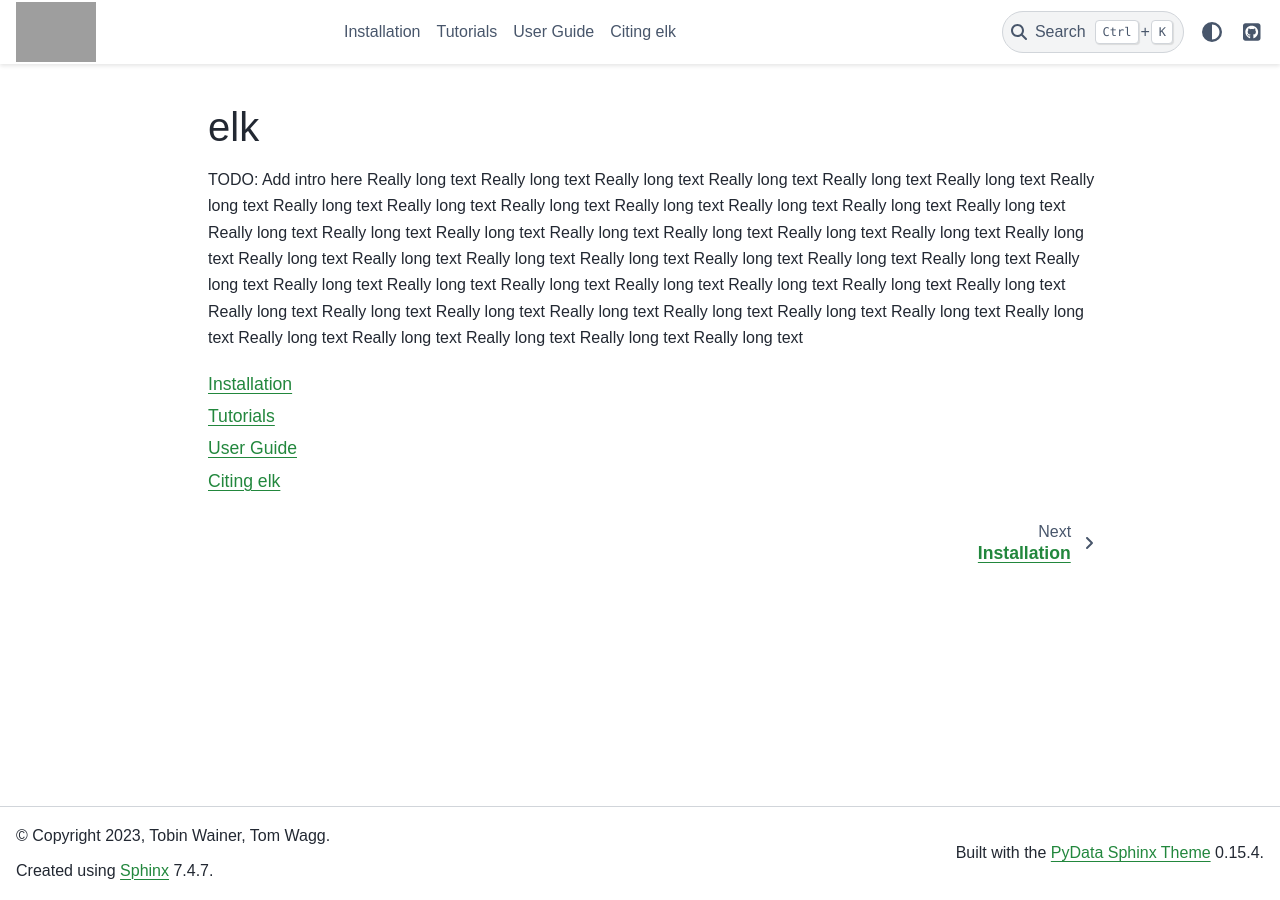
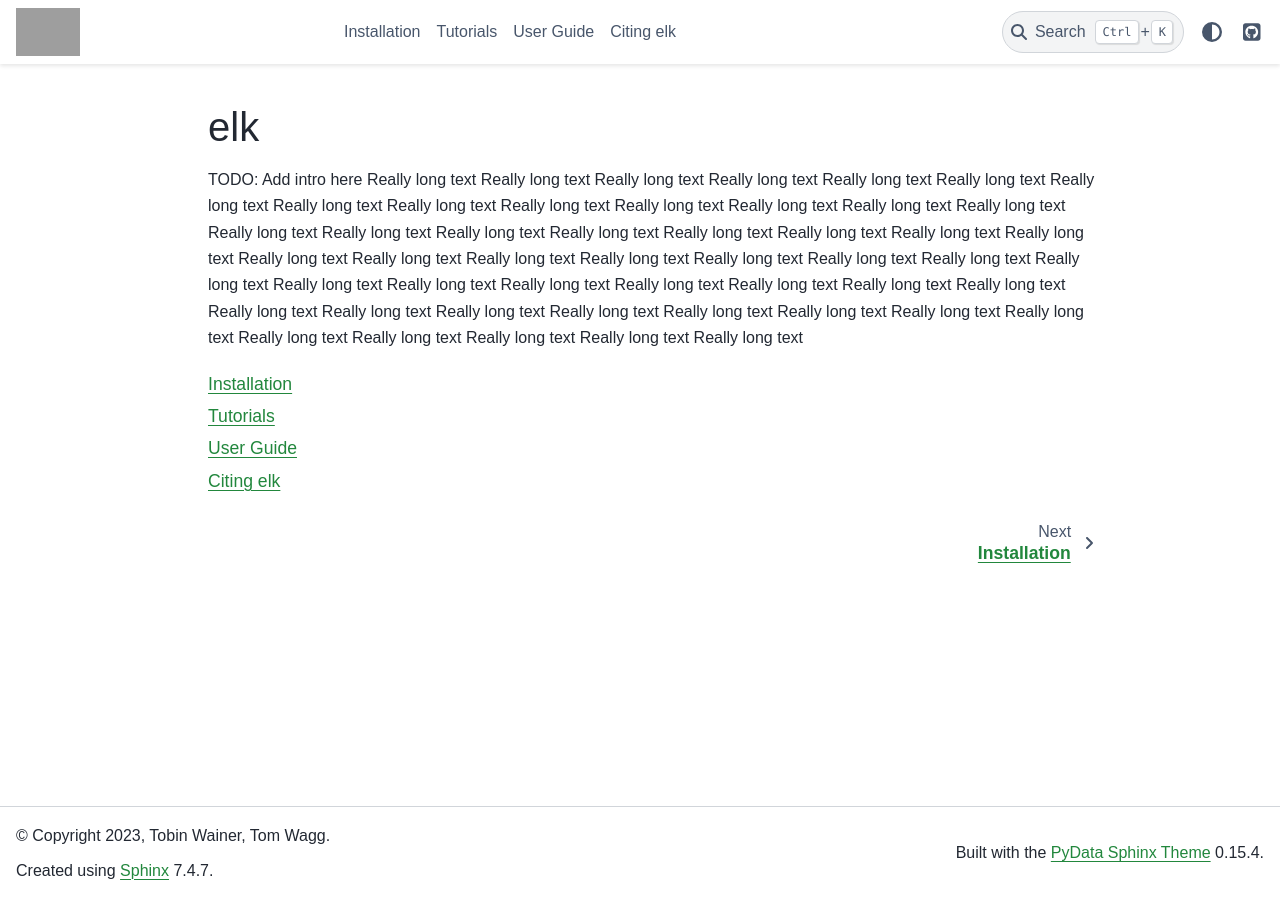
Before and after one commit to tobin-wainer/elk, a Sphinx documentation site: the page built from docs/index.rst, in a window 1280 px wide. Built offline with Sphinx 7.4.7 and the PyData theme 0.15.4, drawn with Linux system fonts in a browser that asks for light colours; some web fonts are replaced; pages that are not in the unit, such as notebooks, are missing from menus; grey boxes are pictures that could not be loaded.

Commit message:
remove dodgy css

```diff
--- a/docs/_static/custom.css
+++ b/docs/_static/custom.css
@@ -34,12 +34,6 @@ a.copybtn > img {
 /* don't wait too long */
 .o-tooltip--left:hover:after {
     transition-delay: 0.2s;
-}
-.navbar-brand img {
-   height: 60px;
-}
-.navbar-brand {
-   height: 75px;
 }
 
 pre, code {
```
